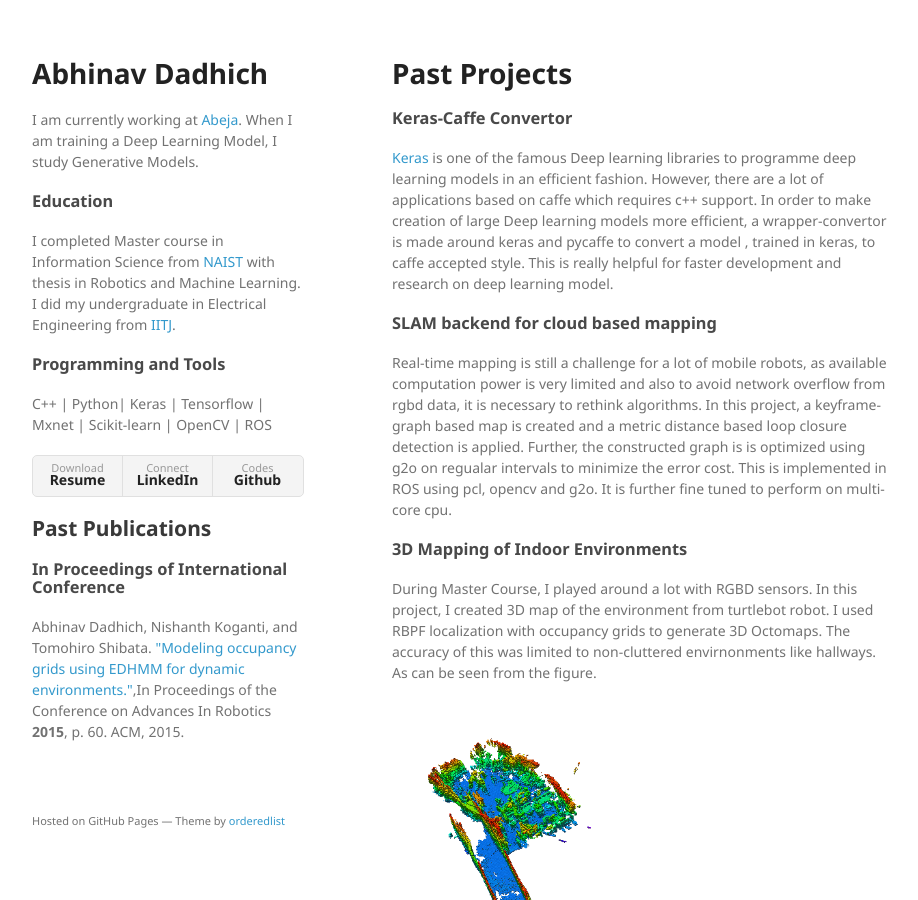
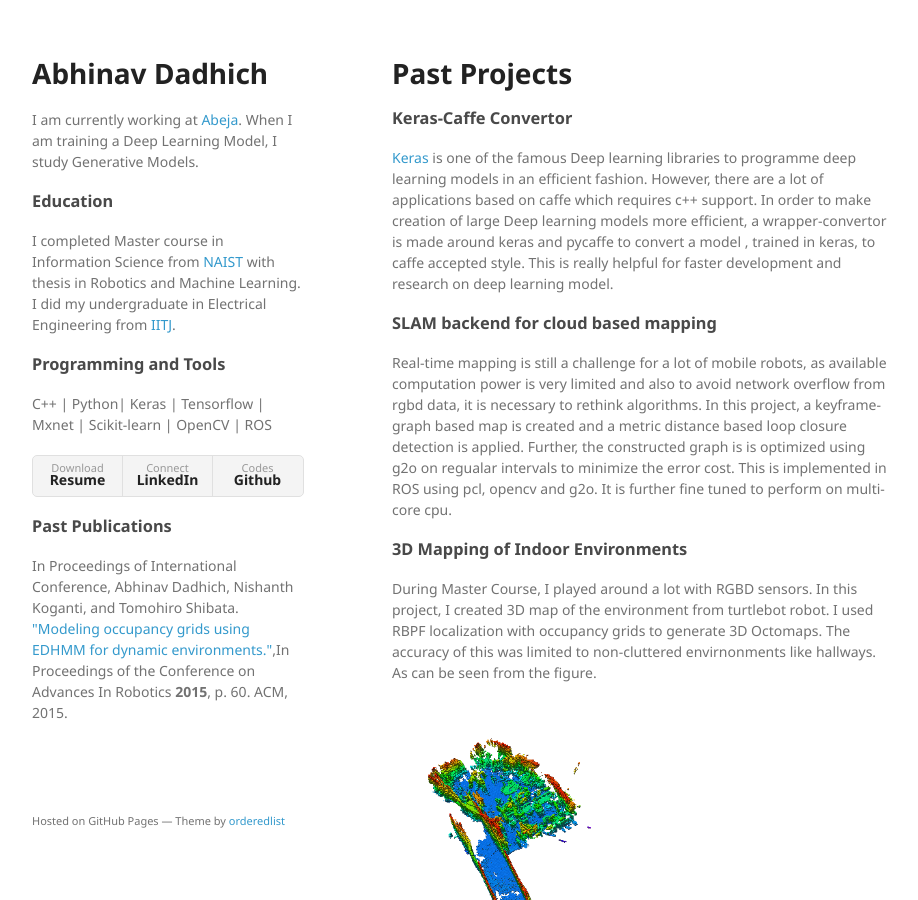
Before and after one commit to ResByte/ResByte.github.io, a Jekyll site: the page index.html, which Jekyll copies as it is, in a window 1280 px wide and 900 px high. Shown: the whole window, without its empty margins (178-1096 px from the left). Built offline with Jekyll 4.4.1, drawn with Linux system fonts in a browser that asks for light colours.

Commit message:
minor fix

```diff
--- a/index.html
+++ b/index.html
@@ -29,10 +29,9 @@
 				<li><a href="https://github.com/ResByte" title>Codes <strong>Github</strong></a></li>
 
     		</ul>
-            <h2>Past Publications </h2>
-                <h3>In Proceedings of International Conference</h3>
-                    <p>Abhinav Dadhich, Nishanth Koganti, and Tomohiro Shibata.
-                    <a href="http://dl.acm.org/citation.cfm?id=2783510">"Modeling occupancy grids using EDHMM for dynamic environments."</a>,In Proceedings of the Conference on Advances In Robotics <b>2015</b>, p. 60. ACM, 2015.</p>
+            <h3>Past Publications </h3>
+                <p> In Proceedings of International Conference, Abhinav Dadhich, Nishanth Koganti, and Tomohiro Shibata.
+                <a href="http://dl.acm.org/citation.cfm?id=2783510">"Modeling occupancy grids using EDHMM for dynamic environments."</a>,In Proceedings of the Conference on Advances In Robotics <b>2015</b>, p. 60. ACM, 2015.</p>
       </header>
       <section>
 
```
